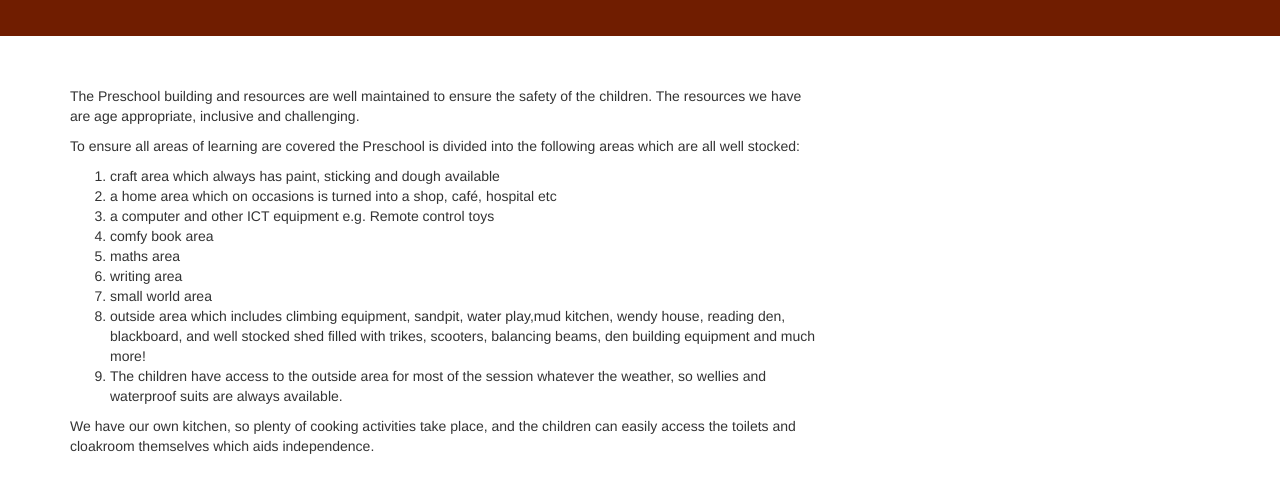
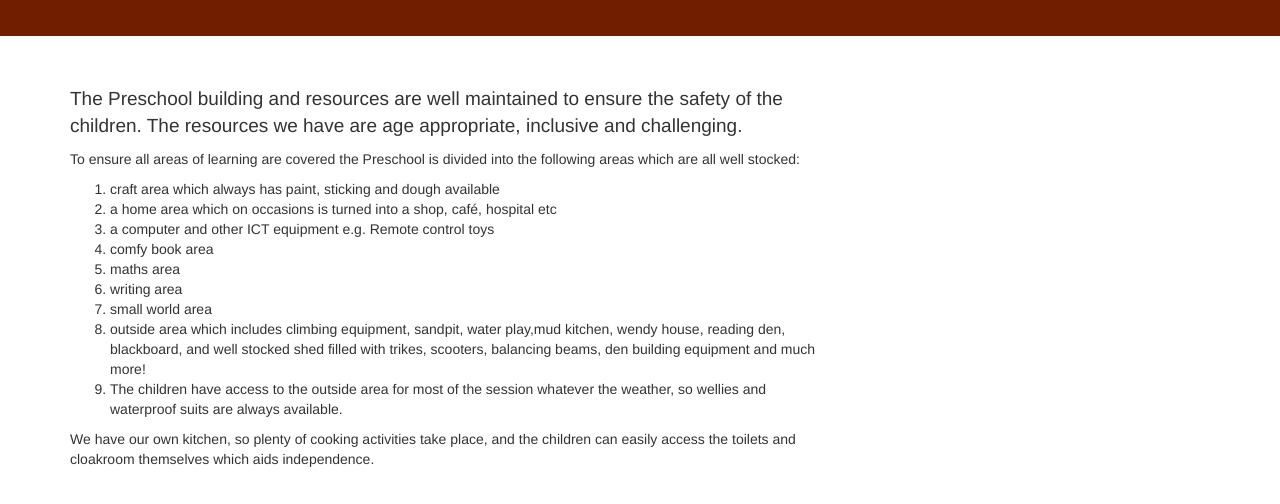
Before and after one commit to markDeveloping/staugustine, a plain HTML site: page pages/facilities.html in a window 1280 px wide. Shown: the part 210-714 px from the top of the page. Drawn offline with nearby package versions, Linux system fonts and the light colour scheme.

Commit message:
Modified facilities.html file

```diff
--- a/pages/facilities.html
+++ b/pages/facilities.html
@@ -65,7 +65,7 @@
     <div class="row" id="resources">
     <div class="col-sm-8">
       <br>
-      <p>The Preschool building and resources are well maintained to ensure the safety of the children. The resources we have are age appropriate, inclusive and challenging.</p>
+      <p><span class="lead"> The Preschool building and resources are well maintained to ensure the safety of the children. The resources we have are age appropriate, inclusive and challenging.</span></p>
       <p>To ensure all areas of learning are covered the Preschool is divided into the following areas which are all well stocked:</p>
       <ol>
         <li>craft area which always has paint, sticking and dough available</li>
```
